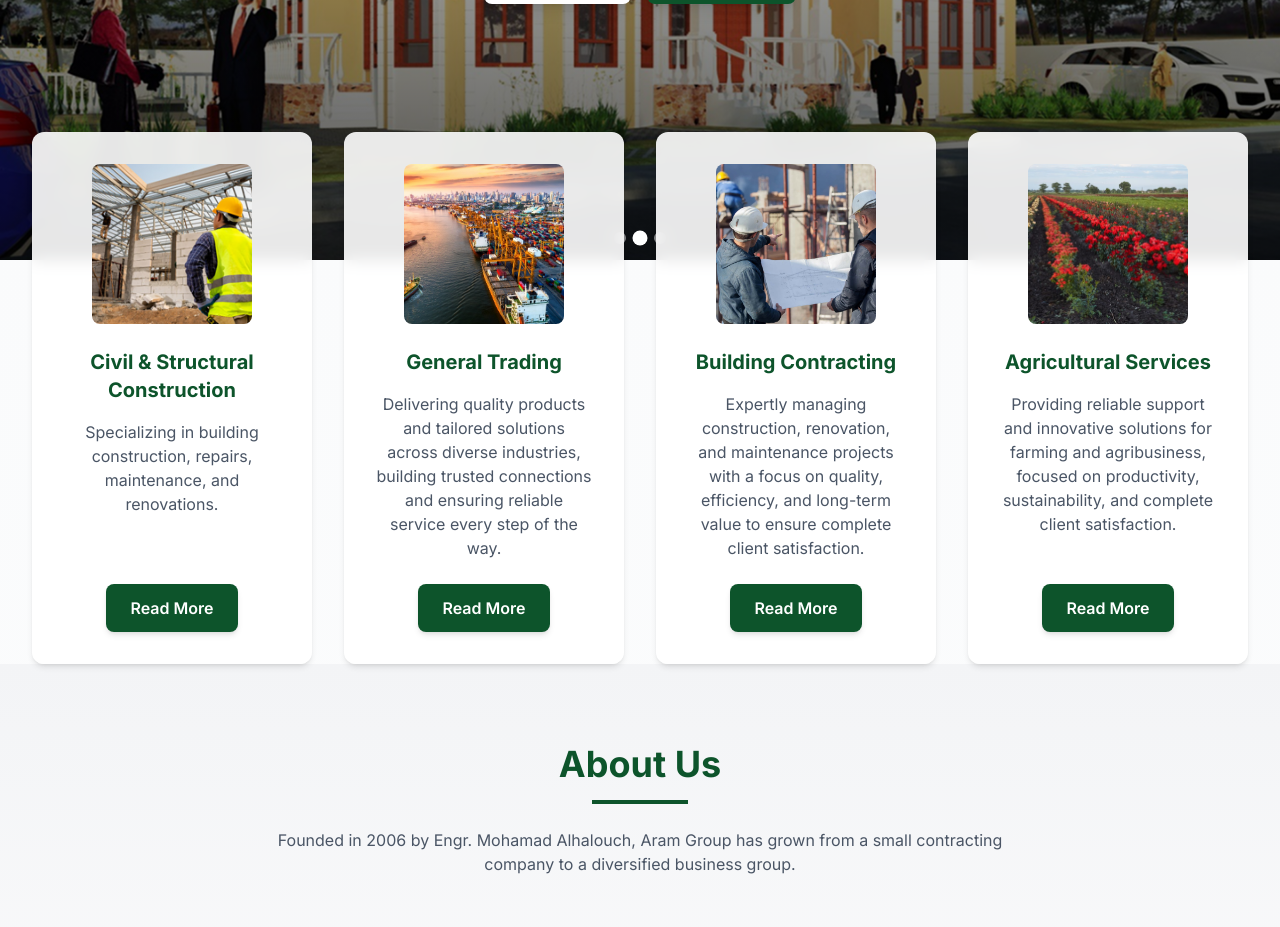
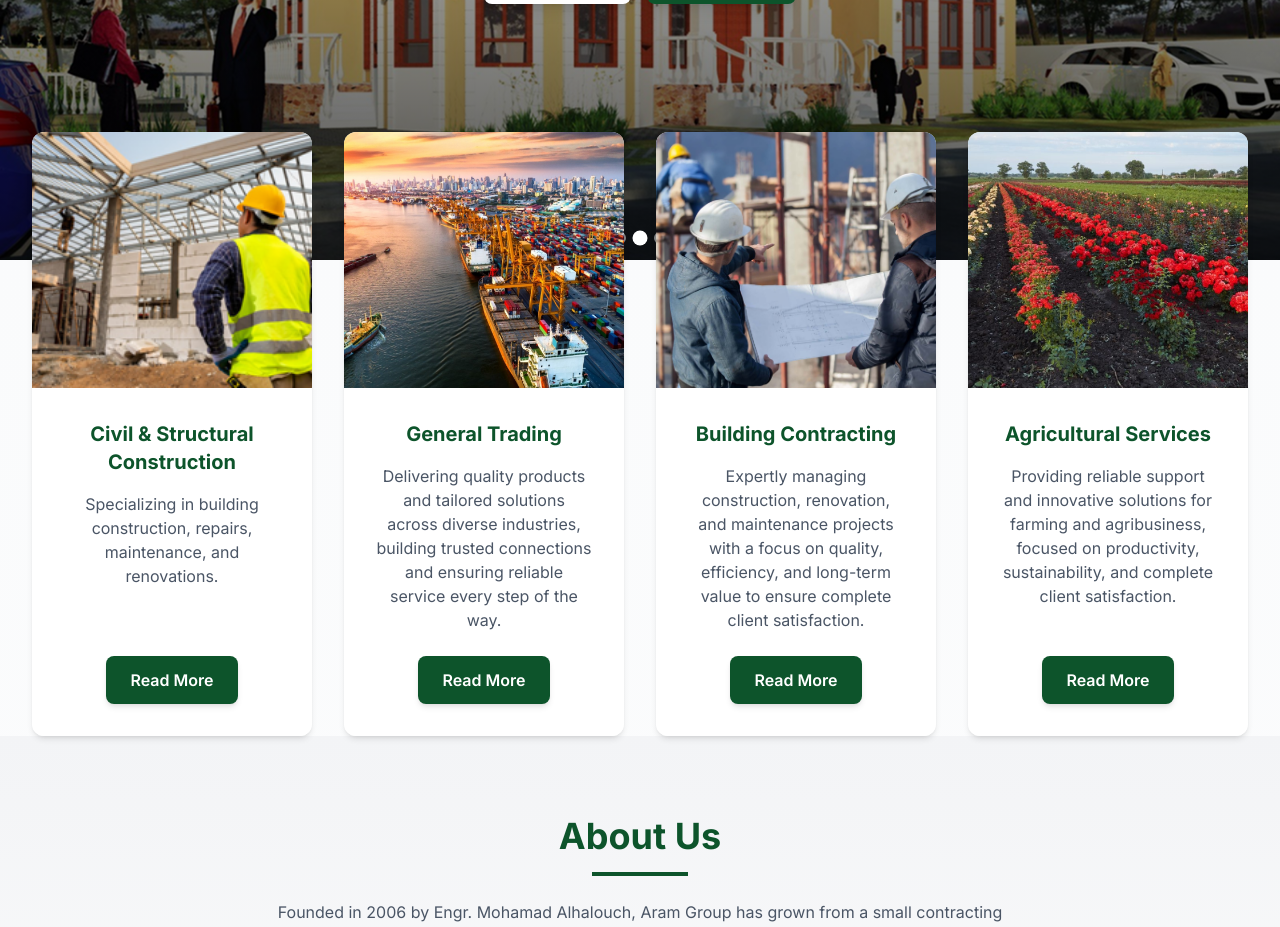
Before and after one commit to hadi14250/Aram, a Next.js app: page / in a window 1280 px wide. Shown: the part 620-1547 px from the top of the page. Built offline with nearby package versions, Linux system fonts and the light colour scheme.

Commit message:
made the 4 cards full width

```diff
--- a/app/page.tsx
+++ b/app/page.tsx
@@ -49,97 +49,23 @@ export default function Home() {
       <section className="relative -mt-16 sm:-mt-32 z-10">
   <div className="max-w-7xl mx-auto px-4 sm:px-6 lg:px-8">
     <div className="grid grid-cols-1 md:grid-cols-2 lg:grid-cols-4 gap-4 sm:gap-8">
-            <div className="bg-white/90 backdrop-blur-sm p-4 sm:p-8 rounded-xl shadow-md hover:shadow-xl transition-all duration-300 transform hover:-translate-y-1 flex flex-col h-full">
-              <div className="w-32 h-32 sm:w-40 sm:h-40 rounded-lg overflow-hidden mb-4 sm:mb-6 mx-auto">
+
+      {/* Card 1 */}
+      <div className="bg-white/90 backdrop-blur-sm p-0 rounded-xl shadow-md hover:shadow-xl transition-all duration-300 transform hover:-translate-y-1 flex flex-col h-full overflow-hidden">
+        <div className="w-full h-48 sm:h-64 relative">
           <Image
             src="/images/services-img1.png"
             alt="Aram Group"
-                  width={160}
-                  height={160}
-                  className="w-full h-full object-cover"
+            layout="fill"
+            objectFit="cover"
+            className="w-full h-full"
           />
         </div>
-              <div className="flex-grow">
+        <div className="p-4 sm:p-8 flex flex-col flex-grow">
           <h3 className="text-lg sm:text-xl font-bold text-green-900 mb-2 sm:mb-4 text-center">Civil & Structural Construction</h3>
           <p className="text-sm sm:text-base text-gray-600 mb-4 sm:mb-6 text-center">
             Specializing in building construction, repairs, maintenance, and renovations.
           </p>
-              </div>
-              <div className="text-center mt-auto">
-                <Link
-                  href="/about"
-                  className="inline-block bg-green-900 text-white px-4 sm:px-6 py-2 sm:py-3 rounded-lg font-semibold hover:bg-green-800 transform hover:scale-105 transition-all duration-300 shadow-md hover:shadow-lg text-sm sm:text-base"
-                >
-                  Read More
-                </Link>
-              </div>
-            </div>
-            <div className="bg-white/90 backdrop-blur-sm p-4 sm:p-8 rounded-xl shadow-md hover:shadow-xl transition-all duration-300 transform hover:-translate-y-1 flex flex-col h-full">
-              <div className="w-32 h-32 sm:w-40 sm:h-40 rounded-lg overflow-hidden mb-4 sm:mb-6 mx-auto">
-                <Image
-                  src="/images/general_trading_picture.jpeg"
-                  alt="Construction"
-                  width={160}
-                  height={160}
-                  className="w-full h-full object-cover"
-                />
-              </div>
-              <div className="flex-grow">
-                <h3 className="text-lg sm:text-xl font-bold text-green-900 mb-2 sm:mb-4 text-center">General Trading</h3>
-                <p className="text-sm sm:text-base text-gray-600 mb-4 sm:mb-6 text-center">
-                  Delivering quality products and tailored solutions across diverse industries, building trusted connections and ensuring reliable service every step of the way.
-                </p>
-              </div>
-              <div className="text-center mt-auto">
-                <Link
-                  href="/business"
-                  className="inline-block bg-green-900 text-white px-4 sm:px-6 py-2 sm:py-3 rounded-lg font-semibold hover:bg-green-800 transform hover:scale-105 transition-all duration-300 shadow-md hover:shadow-lg text-sm sm:text-base"
-                >
-                  Read More
-                </Link>
-              </div>
-            </div>
-            <div className="bg-white/90 backdrop-blur-sm p-4 sm:p-8 rounded-xl shadow-md hover:shadow-xl transition-all duration-300 transform hover:-translate-y-1 flex flex-col h-full">
-              <div className="w-32 h-32 sm:w-40 sm:h-40 rounded-lg overflow-hidden mb-4 sm:mb-6 mx-auto">
-                <Image
-                  src="/images/building_contracting_picture.jpeg"
-                  alt="Trading"
-                  width={160}
-                  height={160}
-                  className="w-full h-full object-cover"
-                />
-              </div>
-              <div className="flex-grow">
-                <h3 className="text-lg sm:text-xl font-bold text-green-900 mb-2 sm:mb-4 text-center">Building Contracting</h3>
-                <p className="text-sm sm:text-base text-gray-600 mb-4 sm:mb-6 text-center">
-                Expertly managing construction, renovation, and maintenance projects with a focus on quality, efficiency, and long-term value to ensure complete client satisfaction.
-                </p>
-              </div>
-              <div className="text-center mt-auto">
-                <Link
-                  href="/business"
-                  className="inline-block bg-green-900 text-white px-4 sm:px-6 py-2 sm:py-3 rounded-lg font-semibold hover:bg-green-800 transform hover:scale-105 transition-all duration-300 shadow-md hover:shadow-lg text-sm sm:text-base"
-                >
-                  Read More
-                </Link>
-              </div>
-            </div>
-            <div className="bg-white/90 backdrop-blur-sm p-4 sm:p-8 rounded-xl shadow-md hover:shadow-xl transition-all duration-300 transform hover:-translate-y-1 flex flex-col h-full">
-              <div className="w-32 h-32 sm:w-40 sm:h-40 rounded-lg overflow-hidden mb-4 sm:mb-6 mx-auto">
-                <Image
-                  src="/images/agircultural_services_picture.jpeg"
-                  alt="About Us"
-                  width={160}
-                  height={160}
-                  className="w-full h-full object-cover"
-                />
-              </div>
-              <div className="flex-grow">
-                <h3 className="text-lg sm:text-xl font-bold text-green-900 mb-2 sm:mb-4 text-center">Agricultural Services</h3>
-                <p className="text-sm sm:text-base text-gray-600 mb-4 sm:mb-6 text-center">
-                Providing reliable support and innovative solutions for farming and agribusiness, focused on productivity, sustainability, and complete client satisfaction.
-                </p>
-              </div>
           <div className="text-center mt-auto">
             <Link
               href="/about"
@@ -150,8 +76,92 @@ export default function Home() {
           </div>
         </div>
       </div>
+
+      {/* Card 2 */}
+      <div className="bg-white/90 backdrop-blur-sm p-0 rounded-xl shadow-md hover:shadow-xl transition-all duration-300 transform hover:-translate-y-1 flex flex-col h-full overflow-hidden">
+        <div className="w-full h-48 sm:h-64 relative">
+          <Image
+            src="/images/general_trading_picture.jpeg"
+            alt="General Trading"
+            layout="fill"
+            objectFit="cover"
+            className="w-full h-full"
+          />
+        </div>
+        <div className="p-4 sm:p-8 flex flex-col flex-grow">
+          <h3 className="text-lg sm:text-xl font-bold text-green-900 mb-2 sm:mb-4 text-center">General Trading</h3>
+          <p className="text-sm sm:text-base text-gray-600 mb-4 sm:mb-6 text-center">
+            Delivering quality products and tailored solutions across diverse industries, building trusted connections and ensuring reliable service every step of the way.
+          </p>
+          <div className="text-center mt-auto">
+            <Link
+              href="/business"
+              className="inline-block bg-green-900 text-white px-4 sm:px-6 py-2 sm:py-3 rounded-lg font-semibold hover:bg-green-800 transform hover:scale-105 transition-all duration-300 shadow-md hover:shadow-lg text-sm sm:text-base"
+            >
+              Read More
+            </Link>
+          </div>
+        </div>
+      </div>
+
+      {/* Card 3 */}
+      <div className="bg-white/90 backdrop-blur-sm p-0 rounded-xl shadow-md hover:shadow-xl transition-all duration-300 transform hover:-translate-y-1 flex flex-col h-full overflow-hidden">
+        <div className="w-full h-48 sm:h-64 relative">
+          <Image
+            src="/images/building_contracting_picture.jpeg"
+            alt="Building Contracting"
+            layout="fill"
+            objectFit="cover"
+            className="w-full h-full"
+          />
+        </div>
+        <div className="p-4 sm:p-8 flex flex-col flex-grow">
+          <h3 className="text-lg sm:text-xl font-bold text-green-900 mb-2 sm:mb-4 text-center">Building Contracting</h3>
+          <p className="text-sm sm:text-base text-gray-600 mb-4 sm:mb-6 text-center">
+            Expertly managing construction, renovation, and maintenance projects with a focus on quality, efficiency, and long-term value to ensure complete client satisfaction.
+          </p>
+          <div className="text-center mt-auto">
+            <Link
+              href="/business"
+              className="inline-block bg-green-900 text-white px-4 sm:px-6 py-2 sm:py-3 rounded-lg font-semibold hover:bg-green-800 transform hover:scale-105 transition-all duration-300 shadow-md hover:shadow-lg text-sm sm:text-base"
+            >
+              Read More
+            </Link>
+          </div>
+        </div>
+      </div>
+
+      {/* Card 4 */}
+      <div className="bg-white/90 backdrop-blur-sm p-0 rounded-xl shadow-md hover:shadow-xl transition-all duration-300 transform hover:-translate-y-1 flex flex-col h-full overflow-hidden">
+        <div className="w-full h-48 sm:h-64 relative">
+          <Image
+            src="/images/agircultural_services_picture.jpeg"
+            alt="Agricultural Services"
+            layout="fill"
+            objectFit="cover"
+            className="w-full h-full"
+          />
+        </div>
+        <div className="p-4 sm:p-8 flex flex-col flex-grow">
+          <h3 className="text-lg sm:text-xl font-bold text-green-900 mb-2 sm:mb-4 text-center">Agricultural Services</h3>
+          <p className="text-sm sm:text-base text-gray-600 mb-4 sm:mb-6 text-center">
+            Providing reliable support and innovative solutions for farming and agribusiness, focused on productivity, sustainability, and complete client satisfaction.
+          </p>
+          <div className="text-center mt-auto">
+            <Link
+              href="/about"
+              className="inline-block bg-green-900 text-white px-4 sm:px-6 py-2 sm:py-3 rounded-lg font-semibold hover:bg-green-800 transform hover:scale-105 transition-all duration-300 shadow-md hover:shadow-lg text-sm sm:text-base"
+            >
+              Read More
+            </Link>
+          </div>
+        </div>
+      </div>
+
+    </div>
   </div>
 </section>
+
 
       {/* About Section */}
       <section className="py-10 sm:py-20 bg-gradient-to-b from-gray-100 to-white">
```
Lines whose indentation alone changed are shown as unchanged.
